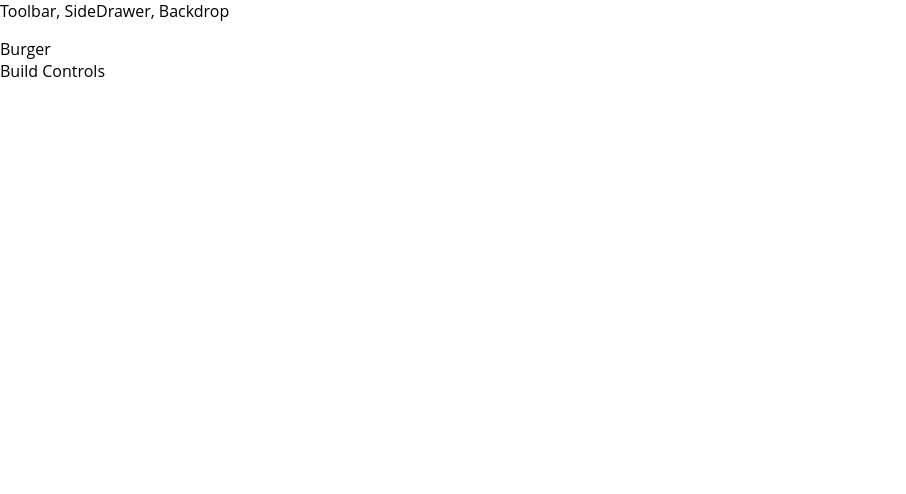
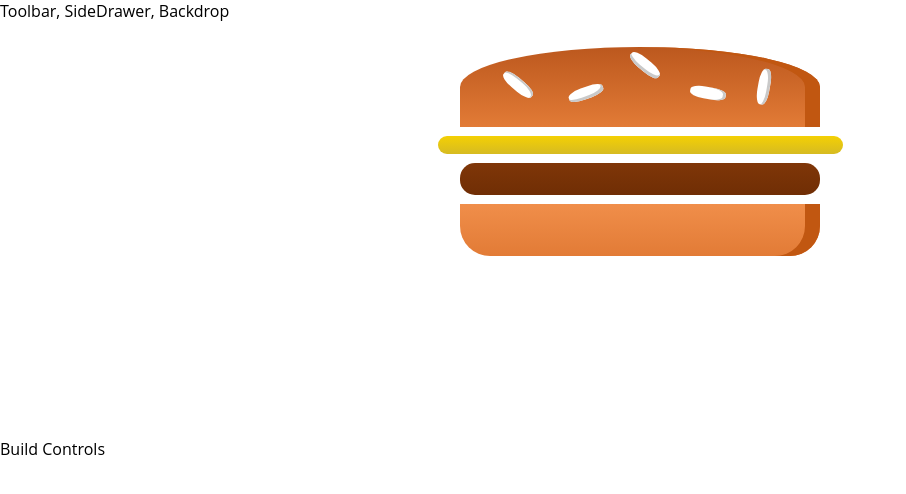
Before and after one commit to karolina-michalak/BurgerBuilderApp, a React app: page / in a window 1280 px wide. Shown: the top 494 px of the page, without its empty margins (0-906 px from the left). Built offline with nearby package versions, Linux system fonts and the light colour scheme.

Commit message:
fixedb propTypes in BurgerIngredient and added burger to App.js

```diff
--- a/src/components/Burger/Burger.js
+++ b/src/components/Burger/Burger.js
@@ -1,8 +1,15 @@
-import React from 'react'
+import React from 'react';
+import style from './Burger.module.css';
+import BurgerIngredient from './BurgerIngredient/BurgerIngredient'
 
 const Burger = props => {
     return(
-
+        <div className={style.Burger}>
+            <BurgerIngredient type="bread-top"/>
+            <BurgerIngredient type="cheese"/>
+            <BurgerIngredient type="meat"/>
+            <BurgerIngredient type="bread-bottom"/>
+        </div>
     )
 }
 
--- a/src/components/Burger/Burger.css
+++ b/src/components/Burger/Burger.module.css
@@ -14,6 +14,7 @@
         width: 700px;
         height: 600px;
     }
+}
 
 @media (min-width: 500px) and (max-height: 400px){
     .Burger{
@@ -22,6 +23,7 @@
     }
 }
 
+
 @media (min-width: 500px) and (min-height: 401px){
     .Burger{
         width: 450px;
--- a/src/components/Burger/BurgerIngredient/BurgerIngredient.js
+++ b/src/components/Burger/BurgerIngredient/BurgerIngredient.js
@@ -37,7 +37,7 @@
     }
 }
 
-BurgerIngredient.PropTypes = {
+BurgerIngredient.propTypes = {
     type: PropTypes.string.isRequired
 }
 
--- a/src/containers/BurgerBuilder/BurgerBuilder.js
+++ b/src/containers/BurgerBuilder/BurgerBuilder.js
@@ -1,12 +1,13 @@
 import React, { Component } from 'react';
-import ReactAux from '../../hoc/ReactAux'
+import ReactAux from '../../hoc/ReactAux';
+import Burger from '../../components/Burger/Burger'
 
 
 class BurgerBuilder extends Component{
     render(){
         return(
             <ReactAux>
-                <div>Burger</div>
+                <Burger/>
                 <div>Build Controls</div>
             </ReactAux>
         )
```
